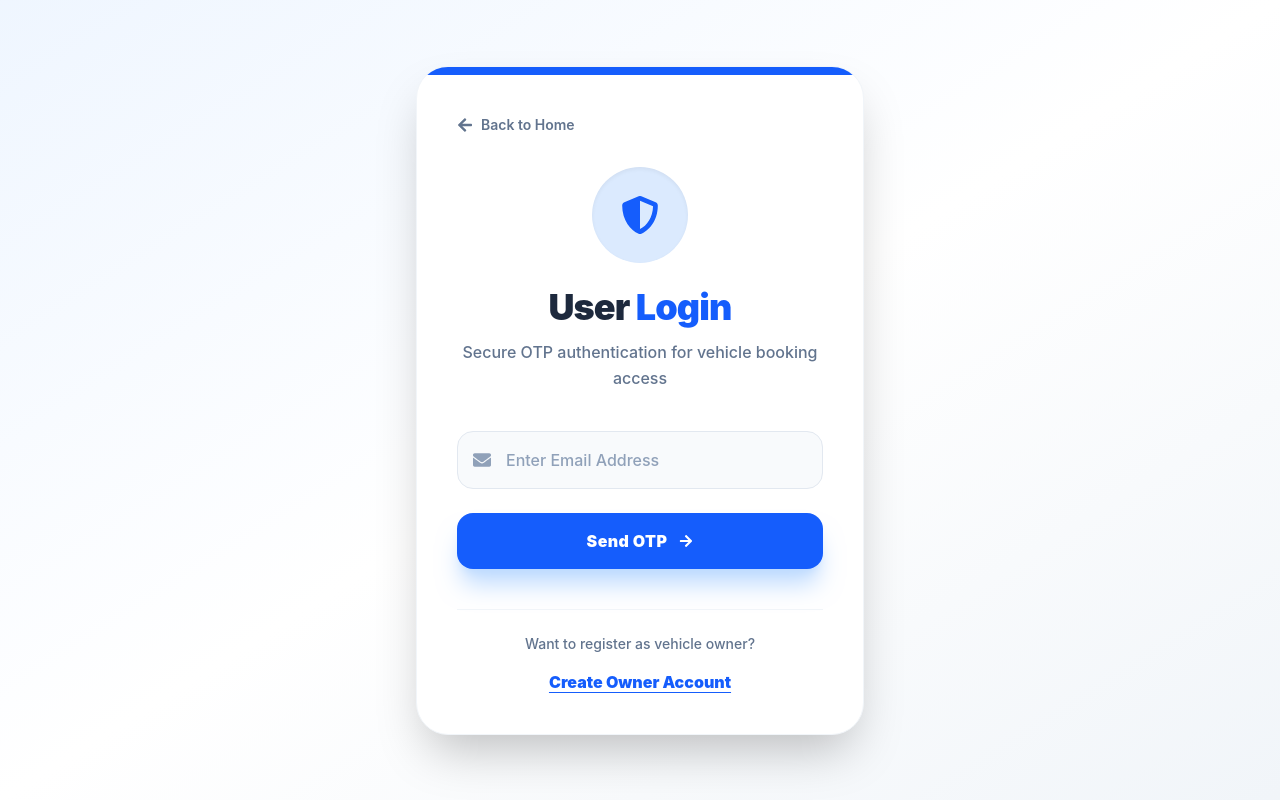
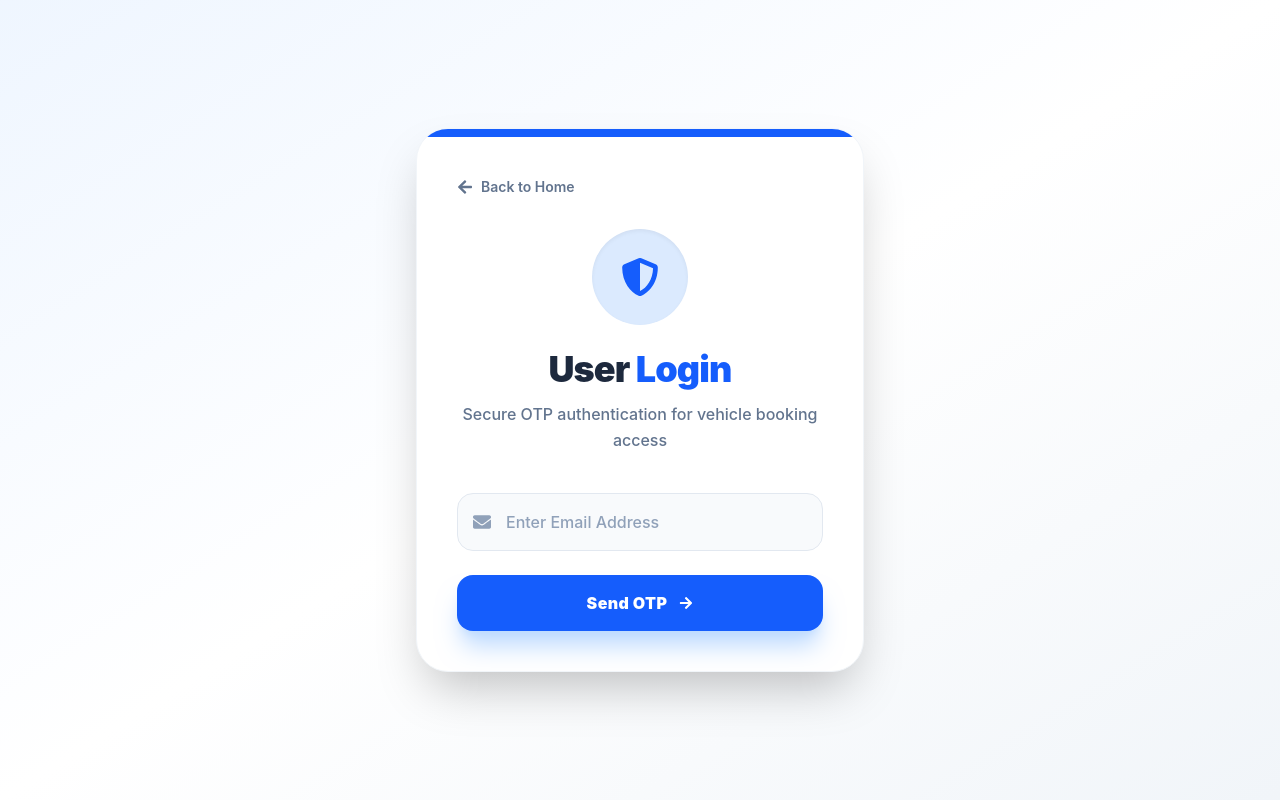
Before and after one commit to om-ghode30/rent-Vehicle, a React app in the folder frontend/: page /user-login in a window 1280 px wide. Built offline with nearby package versions, Linux system fonts and the light colour scheme; no server answers; the HTML template or start-up script is replaced by a standard one.

Commit message:
removes register as owner removed

```diff
--- a/frontend/src/pages/Comman/UserOTPLogin.jsx
+++ b/frontend/src/pages/Comman/UserOTPLogin.jsx
@@ -332,27 +332,6 @@ const UserOTPLogin = () => {
 
           )}
 
-          {/* Bottom */}
-          <div className="mt-10 pt-6 border-t border-slate-100 text-center">
-
-            <p className="text-sm text-slate-500 font-medium">
-
-              Want to register as vehicle owner?
-
-            </p>
-
-            <Link to="/register">
-
-              <button className="mt-4 text-blue-600 font-black hover:text-blue-800 transition-colors underline underline-offset-4">
-
-                Create Owner Account
-
-              </button>
-
-            </Link>
-
-          </div>
-
         </div>
 
       </div>
```
